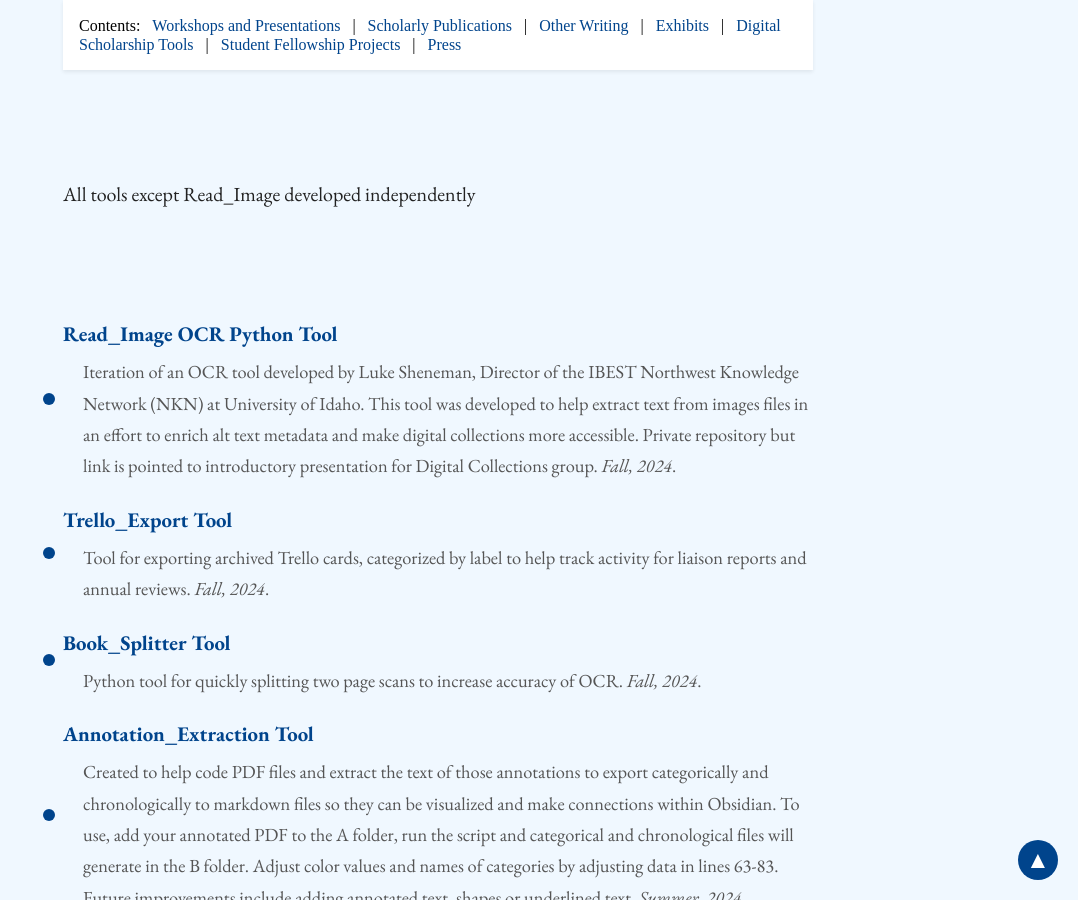
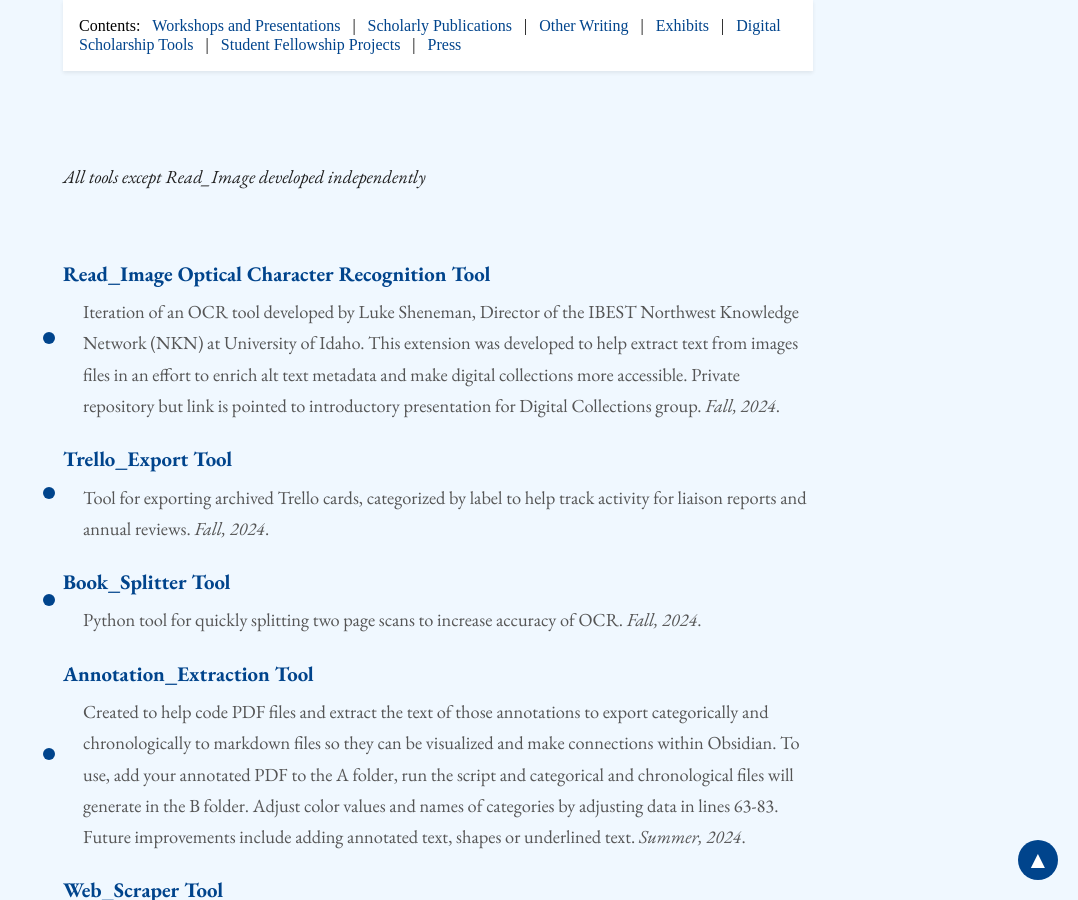
Before and after one commit to aweymo/base, a Jekyll site: the page built from index.md, in a window 1280 px wide and 900 px high, scrolled down 6022 px. Shown: the whole window, without its empty margins (202-1280 px from the left). Built offline with Jekyll 4.4.1, drawn with Linux system fonts in a browser that asks for light colours; nearby versions of some CDN libraries; some web fonts are replaced.

Commit message:
style / wording mod

```diff
--- a/index.md
+++ b/index.md
@@ -174,13 +174,14 @@ Andrew Weymouth is the Digital Initiatives Librarian at University of Idaho, pri
 </ul>
 
 ## Digital Scholarship Tools
+_All tools except Read_Image developed independently_
 
-{% include feature/blockquote.html quote="All tools except Read_Image developed independently" %}
+<br>
 
 <ul class="triangle-list">
     <li>
-        <a href="https://indd.adobe.com/view/db718d34-da0b-40fe-b21a-0d0d86d0b99e" target="_blank">Read_Image OCR Python Tool</a>
-        <span class="description">Iteration of an OCR tool developed by Luke Sheneman, Director of the IBEST Northwest Knowledge Network (NKN) at University of Idaho. This tool was developed to help extract text from images files in an effort to enrich alt text metadata and make digital collections more accessible. Private repository but link is pointed to introductory presentation for Digital Collections group. <i>Fall, 2024</i>.</span>
+        <a href="https://indd.adobe.com/view/db718d34-da0b-40fe-b21a-0d0d86d0b99e" target="_blank">Read_Image Optical Character Recognition Tool</a>
+        <span class="description">Iteration of an OCR tool developed by Luke Sheneman, Director of the IBEST Northwest Knowledge Network (NKN) at University of Idaho. This extension was developed to help extract text from images files in an effort to enrich alt text metadata and make digital collections more accessible. Private repository but link is pointed to introductory presentation for Digital Collections group. <i>Fall, 2024</i>.</span>
     </li>
 </ul>
 <ul class="triangle-list">
```
